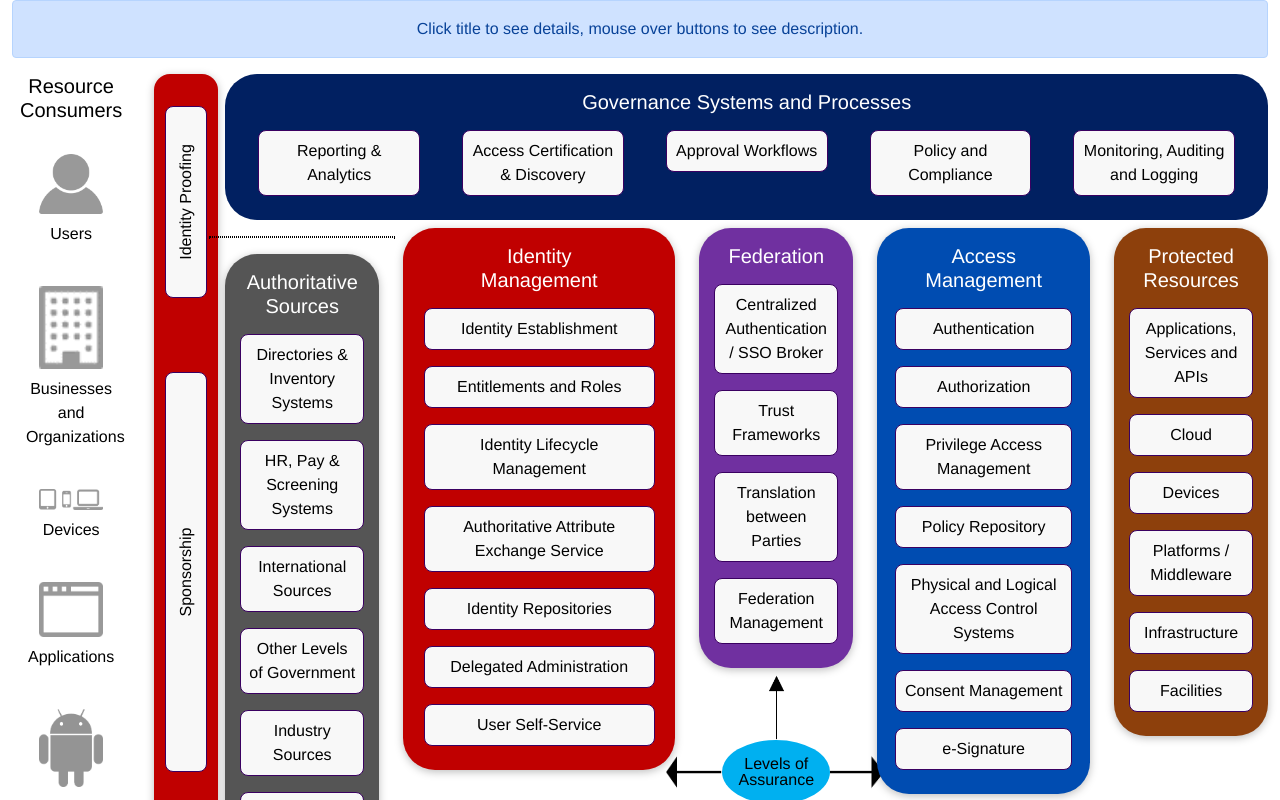
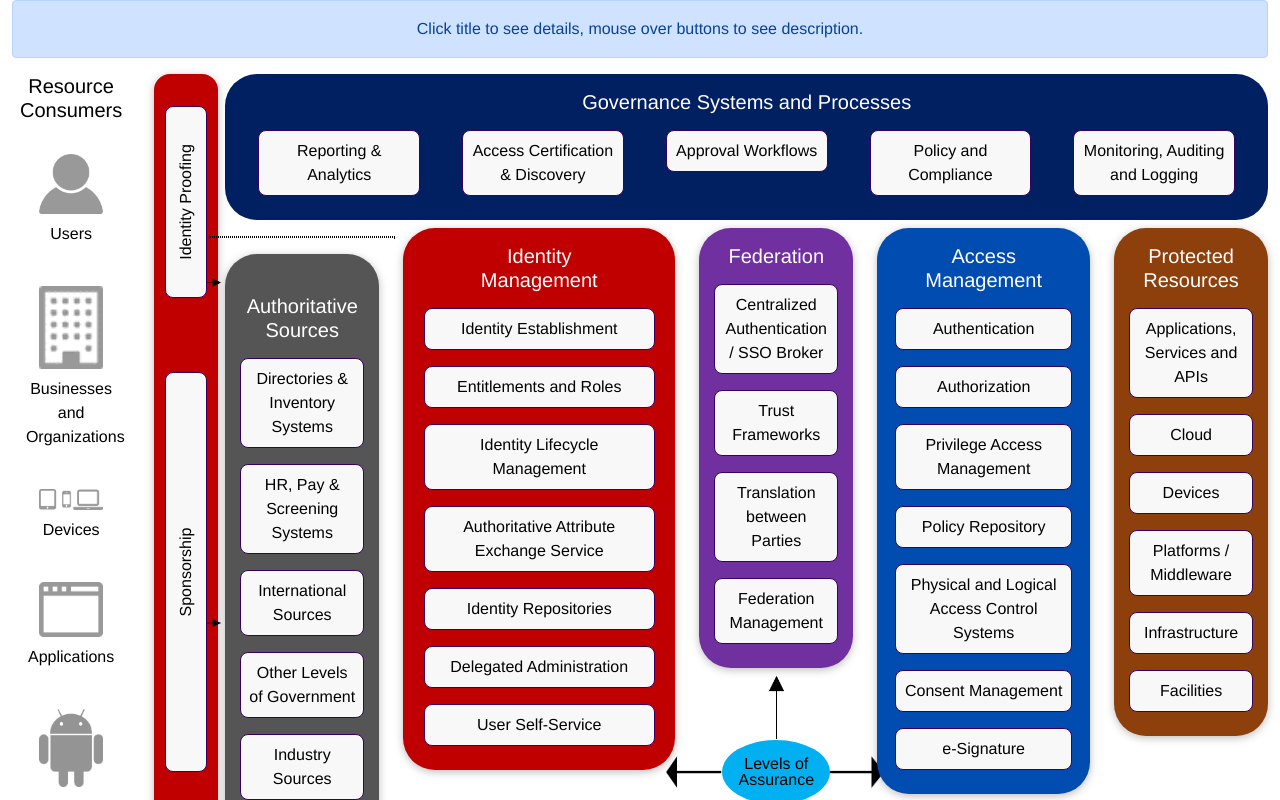
Before and after one commit to canada-ca/gc-icam_gija-gc, a Vue app: page / in a window 1280 px wide. Shown: the top 800 px of the page. Built offline with nearby package versions, Linux system fonts and the light colour scheme.

Commit message:
modify authoritative sources

```diff
--- a/src/components/AuthoritativeSourcesCard.vue
+++ b/src/components/AuthoritativeSourcesCard.vue
@@ -1,5 +1,6 @@
 <template>
   <base-card class="authoritative">
+  <img src="/assets/arrowSmall.png" alt="Arrow" style="margin-left: -12rem; width: 3rem" />
     <card-title>Authoritative <br>Sources</card-title>
     <popover-button v-for="authoritativeSource in authoritativeSources" :description="authoritativeSource.description" :title="authoritativeSource.title" :key="authoritativeSource.id">
       {{authoritativeSource.title}}
--- a/src/components/Home.vue
+++ b/src/components/Home.vue
@@ -18,6 +18,7 @@
         <div class="col-2">
           <div class="linkLine" />
           <authoritative-sources-card />
+          <img src="/assets/arrowSmall.png" alt="Arrow" style="margin-left: -12rem; margin-top:-35rem;width: 3rem;height:1rem" />
         </div>
         <div class="col-8">
           <div class="row">
```
